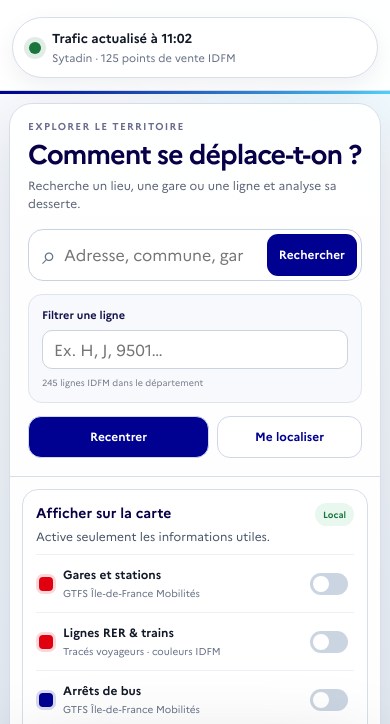
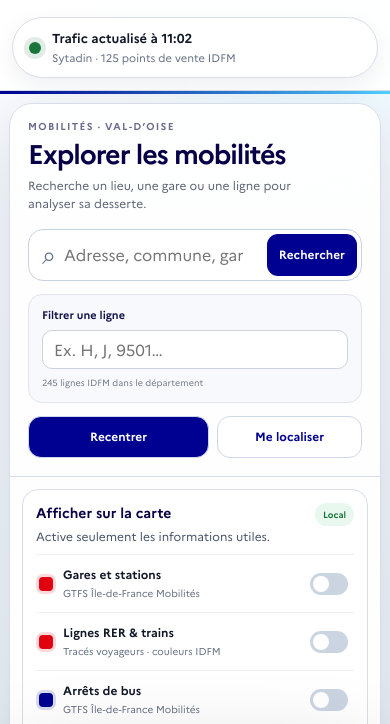
Before and after one commit to DDT95/transport95, a website built with Vite: page index.html in a window 390 px wide. Shown: the part 120-844 px from the top of the page. Built offline with nearby package versions, Linux system fonts and the light colour scheme.

Commit message:
Refine mobility explorer heading

```diff
--- a/index.html
+++ b/index.html
@@ -44,10 +44,10 @@
       <main class="main">
         <aside class="panel">
           <div class="panel-head">
-            <div class="tool-kicker">EXPLORER LE TERRITOIRE</div>
-            <div class="question">Comment se déplace-t-on&nbsp;?</div>
+            <div class="tool-kicker">MOBILITÉS · VAL-D’OISE</div>
+            <div class="question">Explorer les mobilités</div>
             <p class="tool-intro">
-              Recherche un lieu, une gare ou une ligne et analyse sa desserte.
+              Recherche un lieu, une gare ou une ligne pour analyser sa desserte.
             </p>
             <form id="search-form" class="search">
               <span>⌕</span
```
